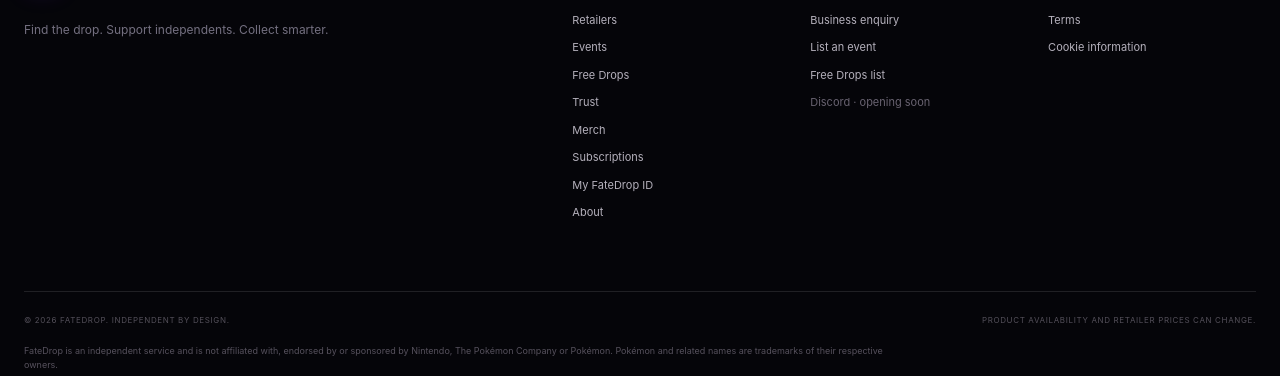
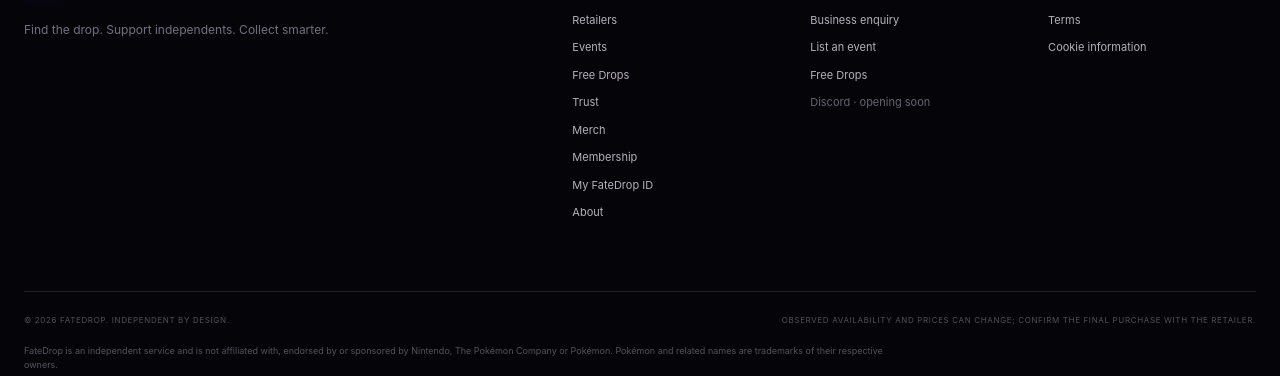
Before and after one commit to Fatez/fatedrop-web, a Next.js app: page /join in a window 1280 px wide. Shown: the part 1133-1509 px from the top of the page. Built offline with nearby package versions, Linux system fonts and the light colour scheme; no server answers.

Commit message:
Fix footer Free Drops destination and checkout disclaimer

```diff
--- a/components/footer.tsx
+++ b/components/footer.tsx
@@ -17,7 +17,7 @@
             {siteConfig.nav.map((item) => (
               <Link href={item.href} key={item.href}>{item.label}</Link>
             ))}
-            <Link href="/subscriptions">Subscriptions</Link>
+            <Link href="/subscriptions">Membership</Link>
             <Link href="/account">My FateDrop ID</Link>
             <Link href="/about">About</Link>
           </div>
@@ -26,7 +26,7 @@
             <Link href="/join?type=collector">Collector beta</Link>
             <Link href="/join?type=business">Business enquiry</Link>
             <Link href="/join?type=event">List an event</Link>
-            <Link href="/join?type=collector">Free Drops list</Link>
+            <Link href="/free-drops">Free Drops</Link>
             {DISCORD_COMMUNITY_OPEN ? <a href={DISCORD_INVITE_URL} target="_blank" rel="noreferrer">FateDrop Discord</a> : <span className="footer-coming-soon">Discord · opening soon</span>}
           </div>
           <div>
@@ -39,7 +39,7 @@
       </div>
       <div className="footer-bottom">
         <span>© {new Date().getFullYear()} FateDrop. Independent by design.</span>
-        <span>Product availability and retailer prices can change.</span>
+        <span>Observed availability and prices can change; confirm the final purchase with the retailer.</span>
       </div>
       <p className="non-affiliation">FateDrop is an independent service and is not affiliated with, endorsed by or sponsored by Nintendo, The Pokémon Company or Pokémon. Pokémon and related names are trademarks of their respective owners.</p>
     </footer>
```
